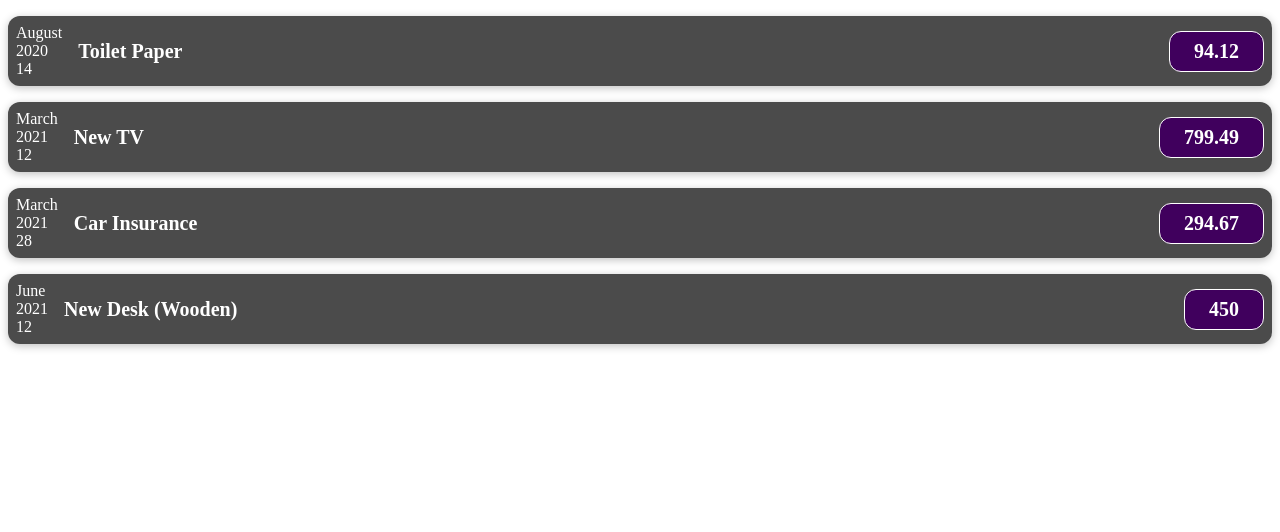
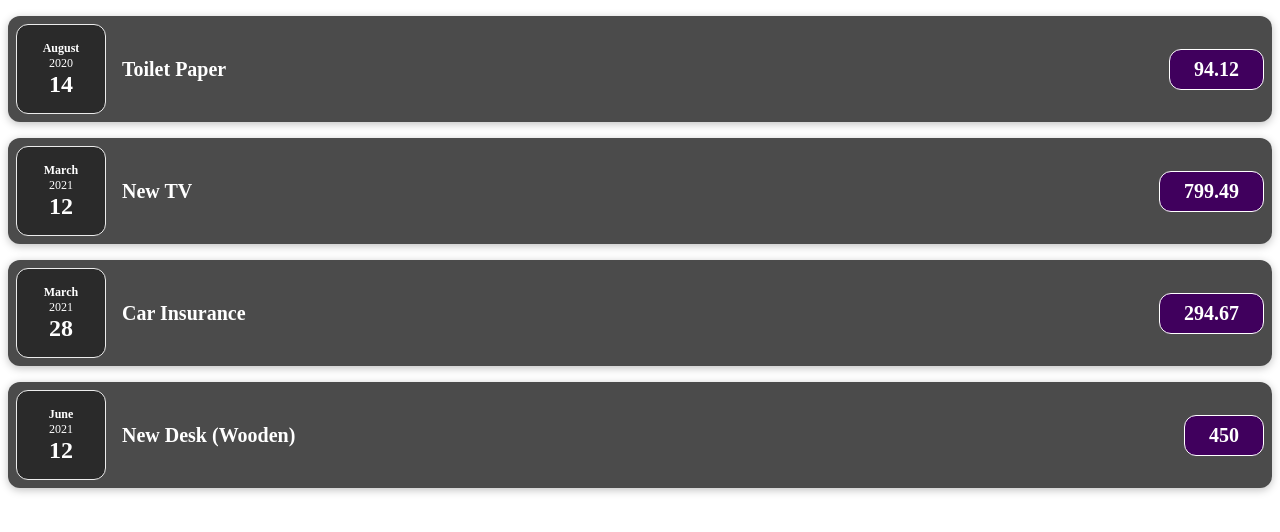
Before and after one commit to amishari/Expense-Tracker, a React (Create React App) app: page / in a window 1280 px wide. Shown: the top 532 px of the page. Built offline with nearby package versions, Linux system fonts and the light colour scheme.

Commit message:
CSS for split component is added.(ExpenseDate)

```diff
--- a/src/App.js
+++ b/src/App.js
@@ -1,4 +1,5 @@
 import './components/ExpenseItem.css';
+import './components/ExpenseDate.css';
 import ExpenseItem from './components/ExpenseItem';
 
 export default function App() {
--- a/src/components/ExpenseDate.js
+++ b/src/components/ExpenseDate.js
@@ -4,10 +4,10 @@
 	const day = props.date.toLocaleString('en-US', { day: '2-digit' });
 	const year = props.date.getFullYear();
 	return (
-		<div>
-			<div>{month}</div>
-			<div>{year}</div>
-			<div>{day}</div>
+		<div className="expense-date">
+			<div className="expense-date__month">{month}</div>
+			<div className="expense-date__year">{year}</div>
+			<div className="expense-date__day">{day}</div>
 		</div>
 	);
 }
```
